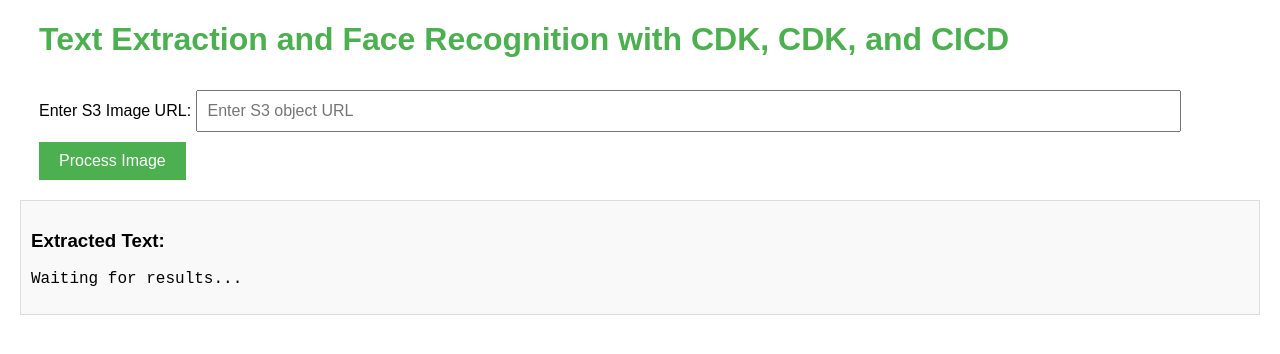
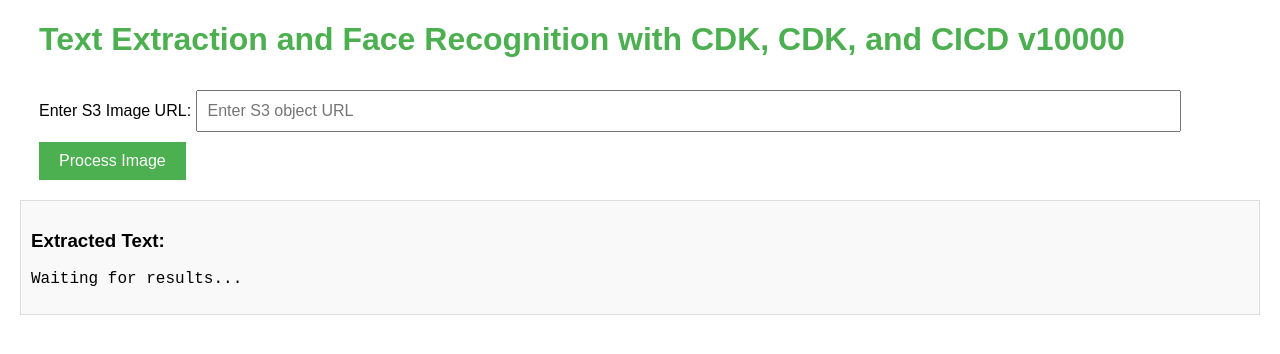
Before and after one commit to cicc2012/Amplify-Built-in-CICD, a plain HTML site: page index.html in a window 1280 px wide. Drawn offline with Linux system fonts and the light colour scheme.

Commit message:
Update index.html

```diff
--- a/index.html
+++ b/index.html
@@ -51,7 +51,7 @@
 <body>
 
     <div class="container">
-        <h1>Text Extraction and Face Recognition with CDK, CDK, and CICD</h1>
+        <h1>Text Extraction and Face Recognition with CDK, CDK, and CICD v10000</h1>
         <label for="image-url">Enter S3 Image URL:</label>
         <input type="text" id="image-url" placeholder="Enter S3 object URL">
         <button onclick="processImage()">Process Image</button>
```
